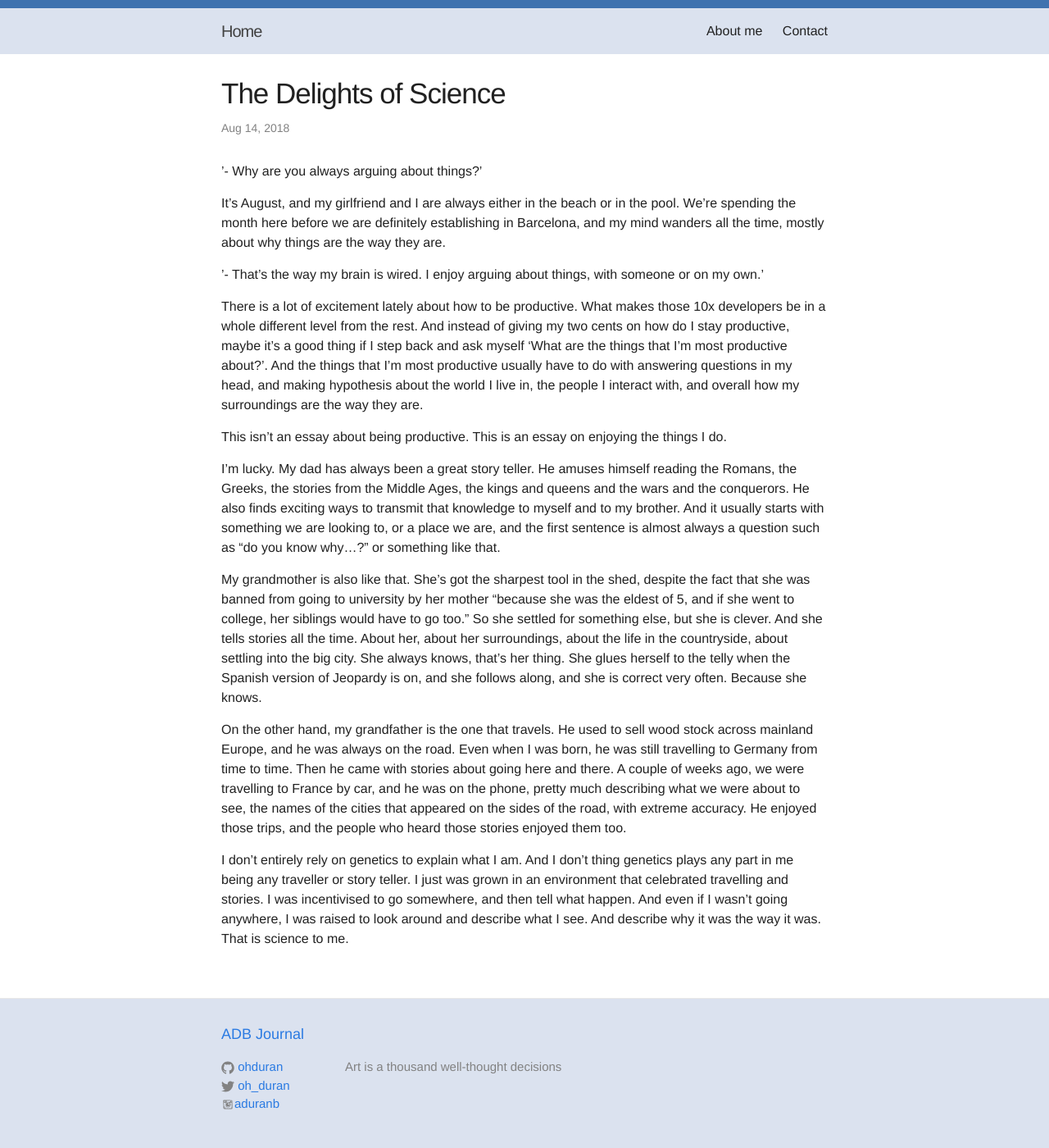
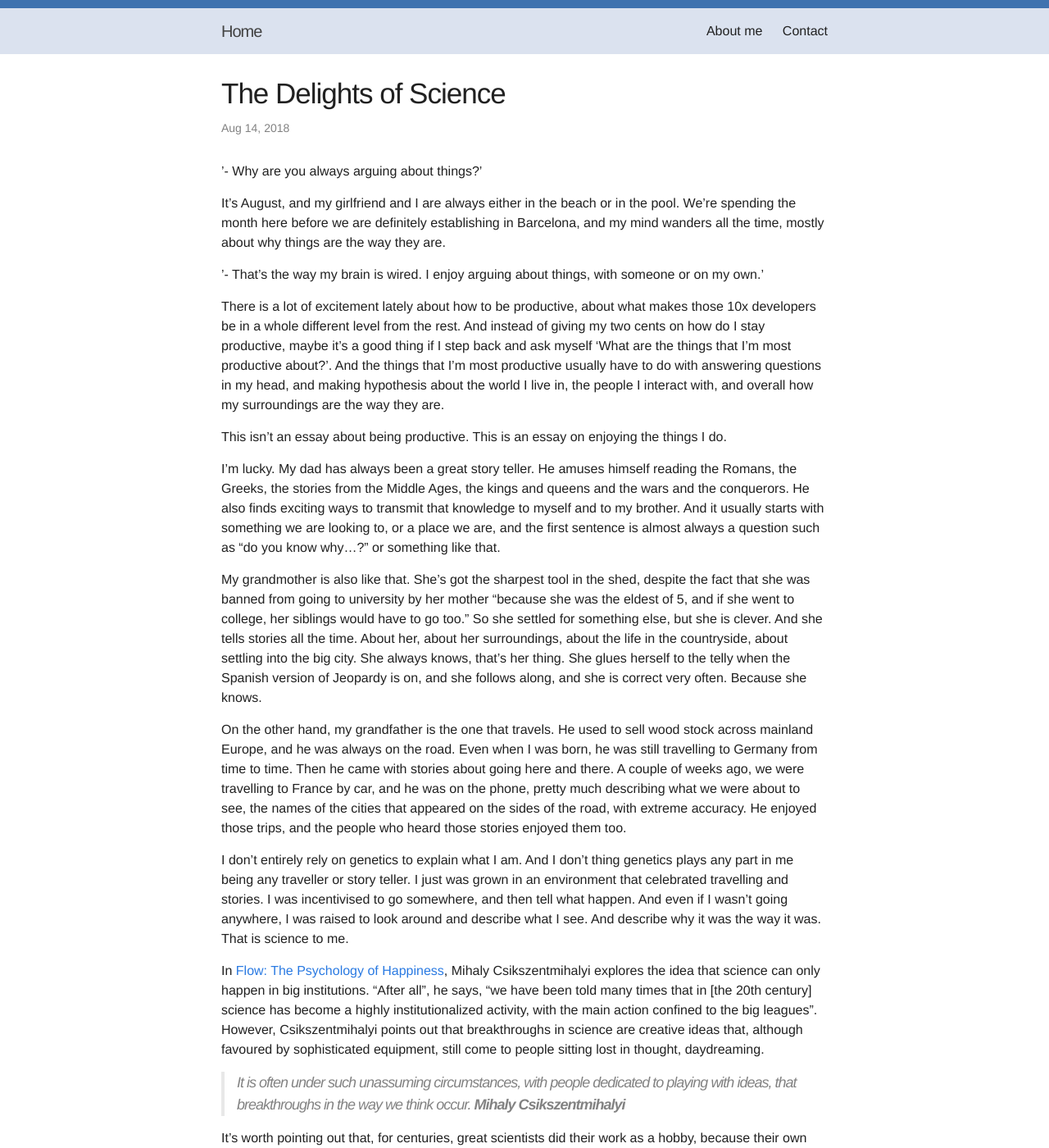
Before and after one commit to ohduran/ohduran.github.io, a Jekyll site: the page built from _posts/2018-08-14-the-delights-of-science.md, in a window 1280 px wide and 1400 px high. Shown: the whole window at 82% size. Built offline with Jekyll 4.4.1, drawn with Linux system fonts in a browser that asks for light colours; some of the changed text lies outside the part shown.

Commit message:
Post finished

```diff
--- a/_posts/2018-08-14-the-delights-of-science.md
+++ b/_posts/2018-08-14-the-delights-of-science.md
@@ -11,7 +11,7 @@ It's August, and my girlfriend and I are always either in the beach or in the po
 
 '- That's the way my brain is wired. I enjoy arguing about things, with someone or on my own.'
 
-There is a lot of excitement lately about how to be productive. What makes those 10x developers be in a whole different level from the rest. And instead of giving my two cents on how do I stay productive, maybe it's a good thing if I step back and ask myself 'What are the things that I'm most productive about?'. And the things that I'm most productive usually have to do with answering questions in my head, and making hypothesis about the world I live in, the people I interact with, and overall how my surroundings are the way they are.
+There is a lot of excitement lately about how to be productive, about what makes those 10x developers be in a whole different level from the rest. And instead of giving my two cents on how do I stay productive, maybe it's a good thing if I step back and ask myself 'What are the things that I'm most productive about?'. And the things that I'm most productive usually have to do with answering questions in my head, and making hypothesis about the world I live in, the people I interact with, and overall how my surroundings are the way they are.
 
 This isn't an essay about being productive. This is an essay on enjoying the things I do.
 
@@ -22,3 +22,12 @@ My grandmother is also like that. She's got the sharpest tool in the shed, despi
 On the other hand, my grandfather is the one that travels. He used to sell wood stock across mainland Europe, and he was always on the road. Even when I was born, he was still travelling to Germany from time to time. Then he came with stories about going here and there. A couple of weeks ago, we were travelling to France by car, and he was on the phone, pretty much describing what we were about to see, the names of the cities that appeared on the sides of the road, with extreme accuracy. He enjoyed those trips, and the people who heard those stories enjoyed them too.
 
 I don't entirely rely on genetics to explain what I am. And I don't thing genetics plays any part in me being any traveller or story teller. I just was grown in an environment that celebrated travelling and stories. I was incentivised to go somewhere, and then tell what happen. And even if I wasn't going anywhere, I was raised to look around and describe what I see. And describe why it was the way it was. That is science to me.
+
+In [Flow: The Psychology of Happiness](https://amazon.com), Mihaly Csikszentmihalyi explores the idea that science can only happen in big institutions. "After all", he says, "we have been told many times that in [the 20th century] science has become a highly institutionalized activity, with the main action confined to the big leagues". However, Csikszentmihalyi points out that breakthroughs in science are creative ideas that, although favoured by sophisticated equipment, still come to people sitting lost in thought, daydreaming.
+
+> It is often under such unassuming circumstances, with people dedicated to playing with ideas, that breakthroughs in the way we think occur.
+> __Mihaly Csikszentmihalyi__
+
+It's worth pointing out that, for centuries, great scientists did their work as a hobby, because their own fascination with Nature and the rules that govern our world, rather than because they had jobs to do. Copernicus' work certainly didn't help his career as a canon at the cathedral in Frauenburg, Galileo was trained in medicine, and Isaac Newton was, if anything, obsessed with religion, and formulated his major discoveries after the university was closed for two years because of the plague, in the boredom of a country retreat. It's well known that Einstein wrote his most influential papers in 1905 while working as a clerk in a patent office in Switzerland.
+
+Is is true that a person without a PhD no longer has any chance of contributing to the advancement of science? Paul Graham said that if you are trying to choose between two theories and one gives you an excuse for being lazy, the other one is probably true. Science is science, but thanks to basic human snobbery, we tend to think it will emerge from some places but not others.
```
